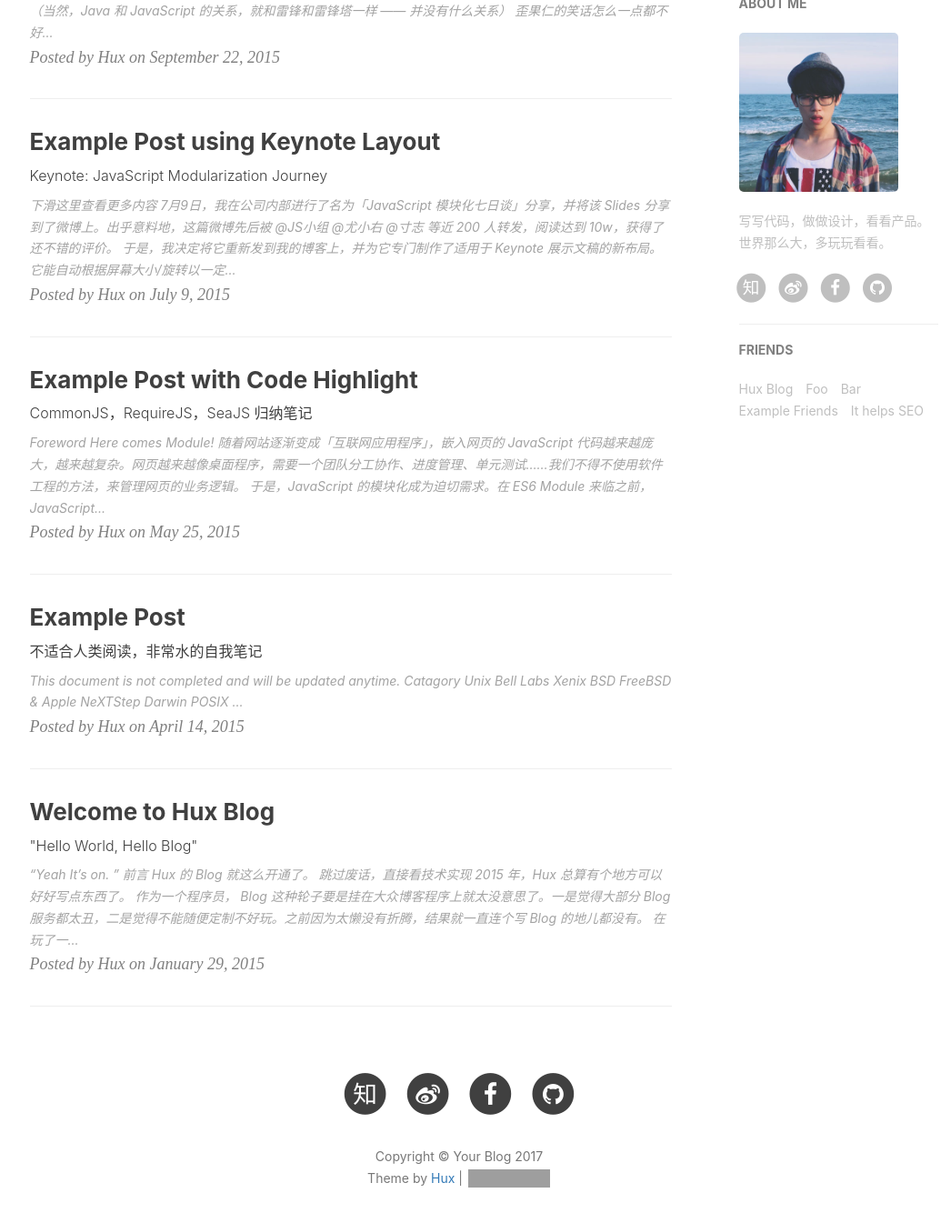
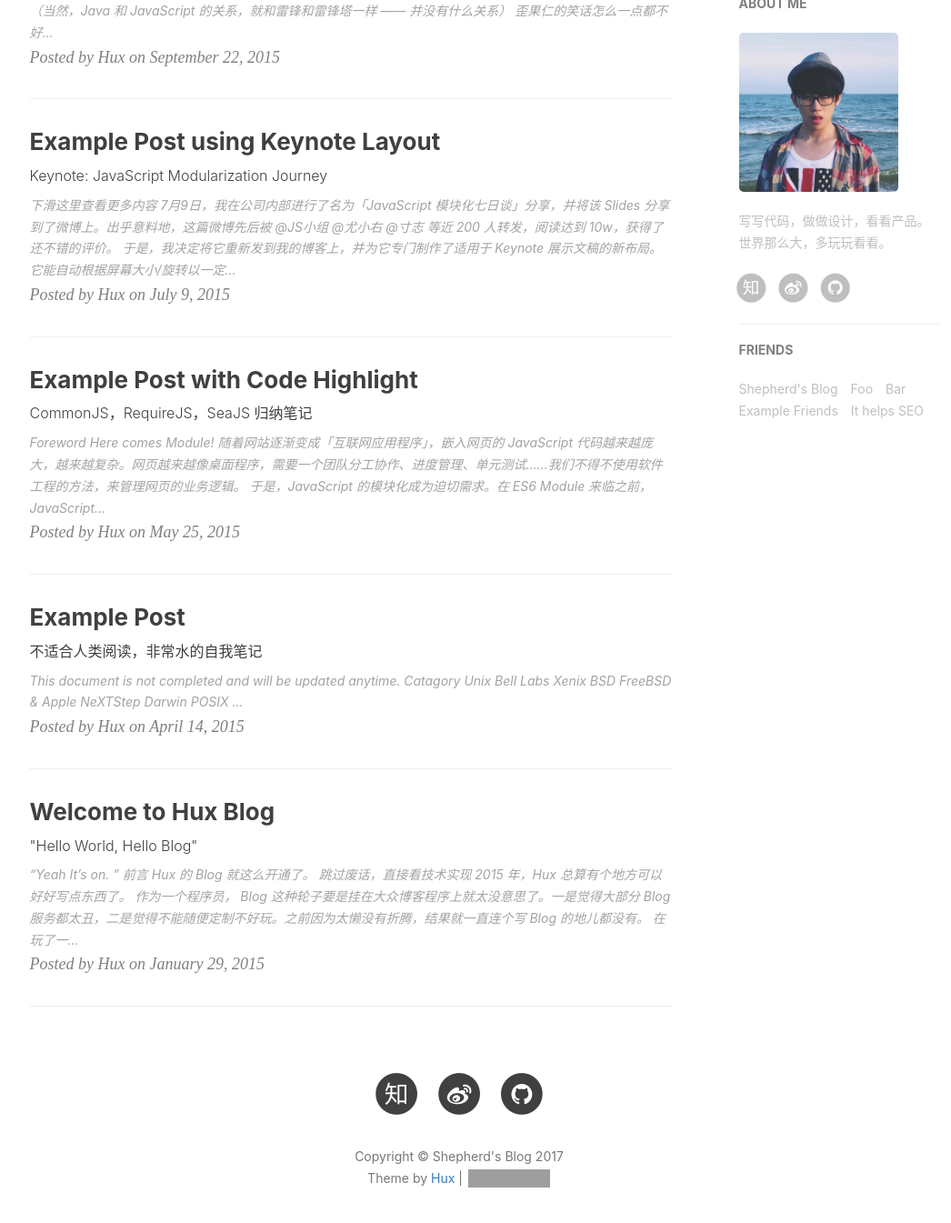
Before and after one commit to distan/distan.github.io, a Jekyll site: the page built from index.html, in a window 1280 px wide and 1400 px high, scrolled down 590 px. Shown: the top 1345 px of the window at 91% size, without its empty margins (135-1181 px from the left). Built offline with Jekyll 4.4.1, drawn with Linux system fonts in a browser that asks for light colours; nearby versions of some CDN libraries; the list of posts is cut into pages by our own code; comment, search, counter and statistics services are not loaded; some of the changed lines change nothing that is shown; some of the changed text lies outside the part shown; grey boxes are pictures that could not be loaded.

Commit message:
Update _config.yml

```diff
--- a/_config.yml
+++ b/_config.yml
@@ -1,22 +1,22 @@
 # Site settings
-title: Your Blog
-SEOTitle: 你的博客 | Your Blog
+title: Shepherd's Blog
+SEOTitle: 王世璟的博客 | Shijing Wang Blog
 header-img: img/home-bg.jpg
-email: huxpro@gmail.com
+email: 18360863101@126.com
 description: ""
 keyword: ""
-url: "http://huangxuan.me"              # your host, for absolute URL
+url: "http://distan.github.io"              # your host, for absolute URL
 baseurl: "/huxblog-boilerplate"         # for example, '/blog' if your blog hosted on 'host/blog'
 
 
 
 # SNS settings
 RSS: false
-weibo_username:     huxpro
-zhihu_username:     huxpro
-github_username:    huxpro
+weibo_username:     夏灬浅羽
+zhihu_username:     夏浅羽
+github_username:    distan
 #twitter_username:  huxpro
-facebook_username:  huxpro
+#facebook_username:  huxpro
 
 
 
@@ -24,7 +24,7 @@ facebook_username:  huxpro
 # from 2016, 'pygments' is unsupported on GitHub Pages. Use 'rouge' for highlighting instead.
 highlighter: rouge
 permalink: pretty
-paginate: 10
+paginate: 5
 exclude: ["less","node_modules","Gruntfile.js","package.json","README.md"]
 anchorjs: true                          # if you want to customize anchor. check out line:181 of `post.html`
 
@@ -82,8 +82,8 @@ featured-condition-size: 1              # A tag will be featured if the size of
 # Friends
 friends: [
     {
-        title: "Hux Blog",
-        href: "http://huangxuan.me"
+        title: "Shepherd's Blog",
+        href: "http://distan.github.io"
     },{
         title: "Foo",
         href: "#"
```
